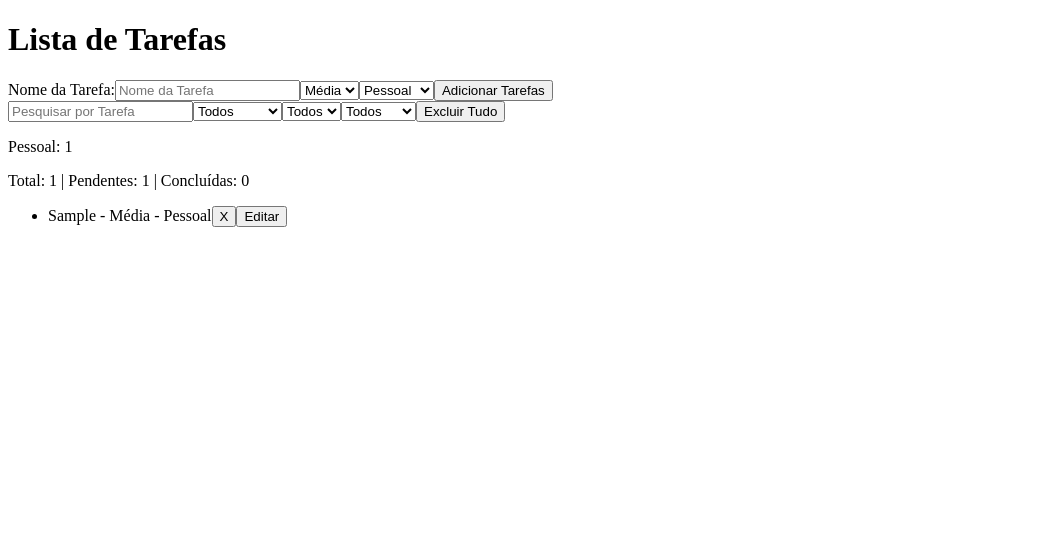
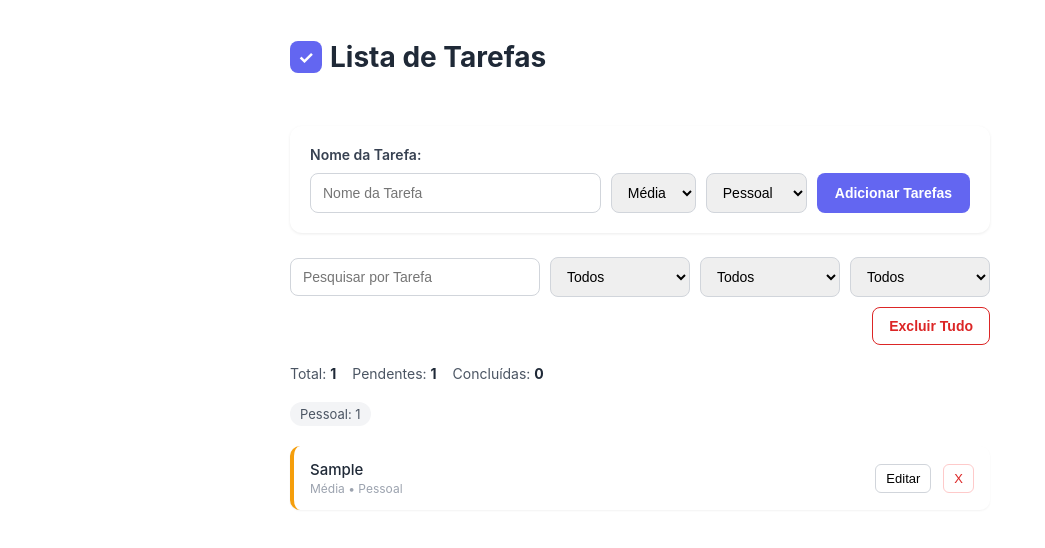
Before and after one commit to Saulorangel87/Lista-de-Tarefa, a React (Vite) app: page / in a window 1280 px wide. Both pictures are taken after typing "Sample" into the empty fields and a click on the button "Adicionar Tarefas". Shown: the top 548 px of the page, without its empty margins (0-1045 px from the left). Built offline with nearby package versions, Linux system fonts and the light colour scheme.

Commit message:
refactor: enhance FormTarefas component with improved styling, task filtering, and additional CSS classes for better UI

```diff
--- a/src/components/FormTarefas.jsx
+++ b/src/components/FormTarefas.jsx
@@ -74,7 +74,9 @@ export default function FormTarefas() {
   }
 
   function handleExcluirTudo() {
-    const confirmação = confirm("Tem certeza que deseja excluir todas as tarefas?");
+    const confirmação = confirm(
+      "Tem certeza que deseja excluir todas as tarefas?",
+    );
     if (!confirmação) return;
     setTarefas([]);
   }
@@ -121,11 +123,19 @@ export default function FormTarefas() {
     return acumulador;
   }, {});
 
+  // mapeia a prioridade pro nome da classe CSS correspondente
+  function classePrioridade(prioridade) {
+    if (prioridade === "Alta") return styles.prioridadeAlta;
+    if (prioridade === "Média") return styles.prioridadeMedia;
+    return styles.prioridadeBaixa;
+  }
+
   return (
     <div className={styles.formTarefa}>
-      <form onSubmit={handleSubmit}>
+      <form className={styles.formCadastro} onSubmit={handleSubmit}>
         <label htmlFor="nome">Nome da Tarefa:</label>
         <input
+          className={styles.inputTexto}
           type="text"
           id="nome"
           name="nome"
@@ -134,6 +144,7 @@ export default function FormTarefas() {
           onChange={(e) => setAddTarefa(e.target.value)}
         />
         <select
+          className={styles.select}
           value={prioridade}
           onChange={(e) => setPrioridade(e.target.value)}
         >
@@ -143,6 +154,7 @@ export default function FormTarefas() {
         </select>
 
         <select
+          className={styles.select}
           value={categoria}
           onChange={(e) => setCategoria(e.target.value)}
         >
@@ -150,10 +162,13 @@ export default function FormTarefas() {
           <option value="Trabalho">Trabalho</option>
           <option value="Estudos">Estudos</option>
         </select>
-        <button>Adicionar Tarefas</button>
+        <button className={styles.botaoPrimario}>Adicionar Tarefas</button>
+        {erro && <p className={styles.mensagemErro}>{erro}</p>}
       </form>
 
+      <div className={styles.filtros}>
         <input
+          className={styles.inputTexto}
           type="text"
           placeholder="Pesquisar por Tarefa"
           value={pesquisa}
@@ -161,6 +176,7 @@ export default function FormTarefas() {
         />
 
         <select
+          className={styles.select}
           value={filtroStatus}
           onChange={(e) => setFiltroStatus(e.target.value)}
         >
@@ -170,6 +186,7 @@ export default function FormTarefas() {
         </select>
 
         <select
+          className={styles.select}
           value={filtroPrioridade}
           onChange={(e) => setFiltroPrioridade(e.target.value)}
         >
@@ -180,6 +197,7 @@ export default function FormTarefas() {
         </select>
 
         <select
+          className={styles.select}
           value={filtroCategoria}
           onChange={(e) => setFiltroCategoria(e.target.value)}
         >
@@ -189,25 +207,43 @@ export default function FormTarefas() {
           <option value="Estudos">Estudos</option>
         </select>
 
-      <button onClick={handleExcluirTudo}>Excluir Tudo</button>
-      <div>
+        <button className={styles.botaoPerigo} onClick={handleExcluirTudo}>
+          Excluir Tudo
+        </button>
+      </div>
+
+      <p className={styles.resumo}>
+        <span>
+          Total: <strong>{tarefa.length}</strong>
+        </span>
+        <span>
+          Pendentes: <strong>{contagemTarefasFiltradas.pendentes}</strong>
+        </span>
+        <span>
+          Concluídas: <strong>{contagemTarefasFiltradas.concluidas}</strong>
+        </span>
+      </p>
+
+      <div className={styles.contagemCategorias}>
         {Object.entries(contagemPorCategoria).map(([categoria, quantidade]) => (
-          <p key={categoria}>
+          <span key={categoria} className={styles.categoriaBadge}>
             {categoria}: {quantidade}
-          </p>
+          </span>
         ))}
       </div>
 
-
-      <p>
-        Total: {tarefa.length} | Pendentes: {contagemTarefasFiltradas.pendentes}{" "}
-        | Concluídas: {contagemTarefasFiltradas.concluidas}
-      </p>
-      <ul>
+      {tarefasFiltradas.length === 0 ? (
+        <p className={styles.listaVazia}>Nenhuma tarefa encontrada.</p>
+      ) : (
+        <ul className={styles.lista}>
           {tarefasFiltradas.map((item) => (
-          <li key={item.id}>
+            <li
+              key={item.id}
+              className={`${styles.card} ${classePrioridade(item.prioridade)}`}
+            >
               {editarTarefa === item.id ? (
                 <form
+                  className={styles.formCadastro}
                   onSubmit={(e) => {
                     e.preventDefault();
                     handleConfirmarEdicao(item.id, editarTarefaNome);
@@ -215,6 +251,7 @@ export default function FormTarefas() {
                 >
                   <label htmlFor="nome">Nome da Tarefa:</label>
                   <input
+                    className={styles.inputTexto}
                     type="text"
                     id="nome"
                     name="nome"
@@ -222,33 +259,52 @@ export default function FormTarefas() {
                     value={editarTarefaNome}
                     onChange={(e) => setEditarTarefaNome(e.target.value)}
                   />
-                <button>Confirmar Edição</button>
-                <button onClick={handleCancelarEdicao} type="button">
+                  <button className={styles.botaoPrimario}>
+                    Confirmar Edição
+                  </button>
+                  <button
+                    className={styles.botaoAcao}
+                    onClick={handleCancelarEdicao}
+                    type="button"
+                  >
                     Cancelar Edição
                   </button>
                 </form>
               ) : (
                 <>
+                  <div
+                    className={styles.tarefaInfo}
+                    onClick={() => handleToggleConcluido(item.id)}
+                  >
                     <span
-                  onClick={() => handleToggleConcluido(item.id)}
-                  style={{
-                    cursor: "pointer",
-                    textDecoration: item.concluida ? "line-through" : "none",
-                    color: item.prioridade === "Alta" ? "red" : "black",
-                  }}
+                      className={`${styles.tarefaNome} ${
+                        item.concluida ? styles.concluida : ""
+                      }`}
                     >
-                  {item.nome} - {item.prioridade} - {item.categoria}
+                      {item.nome}
                     </span>
-                <button onClick={() => handleDelete(item.id)}>X</button>
-                <button onClick={() => handleIniciarEdicao(item.id, item)}>
+                    <span className={styles.tarefaMeta}>
+                      {item.prioridade} • {item.categoria}
+                    </span>
+                  </div>
+                  <button
+                    className={styles.botaoAcao}
+                    onClick={() => handleIniciarEdicao(item.id, item)}
+                  >
                     Editar
+                  </button>
+                  <button
+                    className={`${styles.botaoAcao} ${styles.botaoExcluir}`}
+                    onClick={() => handleDelete(item.id)}
+                  >
+                    X
                   </button>
                 </>
               )}
             </li>
           ))}
         </ul>
-      {erro && <p>{erro}</p>}
+      )}
     </div>
   );
 }
--- a/src/components/FormTarefas.module.css
+++ b/src/components/FormTarefas.module.css
@@ -0,0 +1,218 @@
+.formTarefa {
+    max-width: 700px;
+    margin: 40px auto;
+    padding: 0 20px;
+    font-family: -apple-system, BlinkMacSystemFont, "Segoe UI", Roboto, sans-serif;
+    color: #1f2937;
+  }
+
+  /* --- Formulário de cadastro --- */
+  .formCadastro {
+    display: flex;
+    flex-wrap: wrap;
+    gap: 10px;
+    margin-bottom: 24px;
+    padding: 20px;
+    background: #ffffff;
+    border-radius: 12px;
+    box-shadow: 0 1px 3px rgba(0, 0, 0, 0.08);
+  }
+
+  .formCadastro label {
+    width: 100%;
+    font-size: 14px;
+    font-weight: 600;
+    color: #374151;
+  }
+
+  .inputTexto,
+  .select {
+    padding: 10px 12px;
+    border: 1px solid #d1d5db;
+    border-radius: 8px;
+    font-size: 14px;
+    outline: none;
+    transition: border-color 0.15s ease;
+  }
+
+  .inputTexto:focus,
+  .select:focus {
+    border-color: #6366f1;
+  }
+
+  .inputTexto {
+    flex: 1;
+    min-width: 180px;
+  }
+
+  .botaoPrimario {
+    padding: 10px 18px;
+    background: #6366f1;
+    color: #fff;
+    border: none;
+    border-radius: 8px;
+    font-size: 14px;
+    font-weight: 600;
+    cursor: pointer;
+    transition: background 0.15s ease;
+  }
+
+  .botaoPrimario:hover {
+    background: #4f46e5;
+  }
+
+  /* --- Filtros --- */
+  .filtros {
+    display: flex;
+    flex-wrap: wrap;
+    gap: 10px;
+    align-items: center;
+    margin-bottom: 20px;
+  }
+
+  .filtros .select,
+  .filtros .inputTexto {
+    min-width: 140px;
+  }
+
+  .botaoPerigo {
+    padding: 10px 16px;
+    background: #fff;
+    color: #dc2626;
+    border: 1px solid #dc2626;
+    border-radius: 8px;
+    font-size: 14px;
+    font-weight: 600;
+    cursor: pointer;
+    margin-left: auto;
+    transition: background 0.15s ease;
+  }
+
+  .botaoPerigo:hover {
+    background: #fef2f2;
+  }
+
+  /* --- Resumo/contagem --- */
+  .resumo {
+    display: flex;
+    flex-wrap: wrap;
+    gap: 16px;
+    margin-bottom: 20px;
+    font-size: 14px;
+    color: #4b5563;
+  }
+
+  .resumo strong {
+    color: #1f2937;
+  }
+
+  .contagemCategorias {
+    display: flex;
+    flex-wrap: wrap;
+    gap: 10px;
+    margin-bottom: 20px;
+  }
+
+  .categoriaBadge {
+    padding: 4px 10px;
+    background: #f3f4f6;
+    border-radius: 999px;
+    font-size: 13px;
+    color: #4b5563;
+  }
+
+  /* --- Lista de tarefas --- */
+  .lista {
+    list-style: none;
+    padding: 0;
+    display: flex;
+    flex-direction: column;
+    gap: 10px;
+  }
+
+  .card {
+    display: flex;
+    align-items: center;
+    gap: 12px;
+    padding: 14px 16px;
+    background: #fff;
+    border-radius: 10px;
+    border-left: 4px solid #d1d5db;
+    box-shadow: 0 1px 2px rgba(0, 0, 0, 0.05);
+  }
+
+  .card.prioridadeAlta {
+    border-left-color: #dc2626;
+  }
+
+  .card.prioridadeMedia {
+    border-left-color: #f59e0b;
+  }
+
+  .card.prioridadeBaixa {
+    border-left-color: #10b981;
+  }
+
+  .tarefaInfo {
+    flex: 1;
+    cursor: pointer;
+    display: flex;
+    flex-direction: column;
+    gap: 2px;
+  }
+
+  .tarefaNome {
+    font-size: 15px;
+    font-weight: 500;
+  }
+
+  .tarefaNome.concluida {
+    text-decoration: line-through;
+    color: #9ca3af;
+  }
+
+  .tarefaMeta {
+    font-size: 12px;
+    color: #9ca3af;
+  }
+
+  .card .botaoAcao {
+    padding: 6px 10px;
+    border: 1px solid #d1d5db;
+    background: #fff;
+    border-radius: 6px;
+    font-size: 13px;
+    cursor: pointer;
+    transition: background 0.15s ease;
+  }
+
+  .card .botaoAcao:hover {
+    background: #f3f4f6;
+  }
+
+  .card .botaoExcluir {
+    border-color: #fecaca;
+    color: #dc2626;
+  }
+
+  .card .botaoExcluir:hover {
+    background: #fef2f2;
+  }
+
+  /* --- Estados diversos --- */
+  .mensagemErro {
+    margin-top: 12px;
+    padding: 10px 14px;
+    background: #fef2f2;
+    border: 1px solid #fecaca;
+    color: #b91c1c;
+    border-radius: 8px;
+    font-size: 14px;
+  }
+
+  .listaVazia {
+    text-align: center;
+    padding: 40px 0;
+    color: #9ca3af;
+    font-size: 14px;
+  }
--- a/src/components/Header.module.css
+++ b/src/components/Header.module.css
@@ -0,0 +1,30 @@
+.header {
+    max-width: 700px;
+    margin: 0 auto;
+    padding: 32px 20px 12px;
+    font-family: -apple-system, BlinkMacSystemFont, "Segoe UI", Roboto, sans-serif;
+  }
+
+  .header h1 {
+    margin: 0;
+    font-size: 28px;
+    font-weight: 700;
+    color: #1f2937;
+    display: flex;
+    align-items: center;
+    gap: 8px;
+  }
+
+  .header h1::before {
+    content: "✓";
+    display: inline-flex;
+    align-items: center;
+    justify-content: center;
+    width: 32px;
+    height: 32px;
+    background: #6366f1;
+    color: #fff;
+    border-radius: 8px;
+    font-size: 18px;
+    font-weight: 700;
+  }
```
Lines whose indentation alone changed are shown as unchanged.
